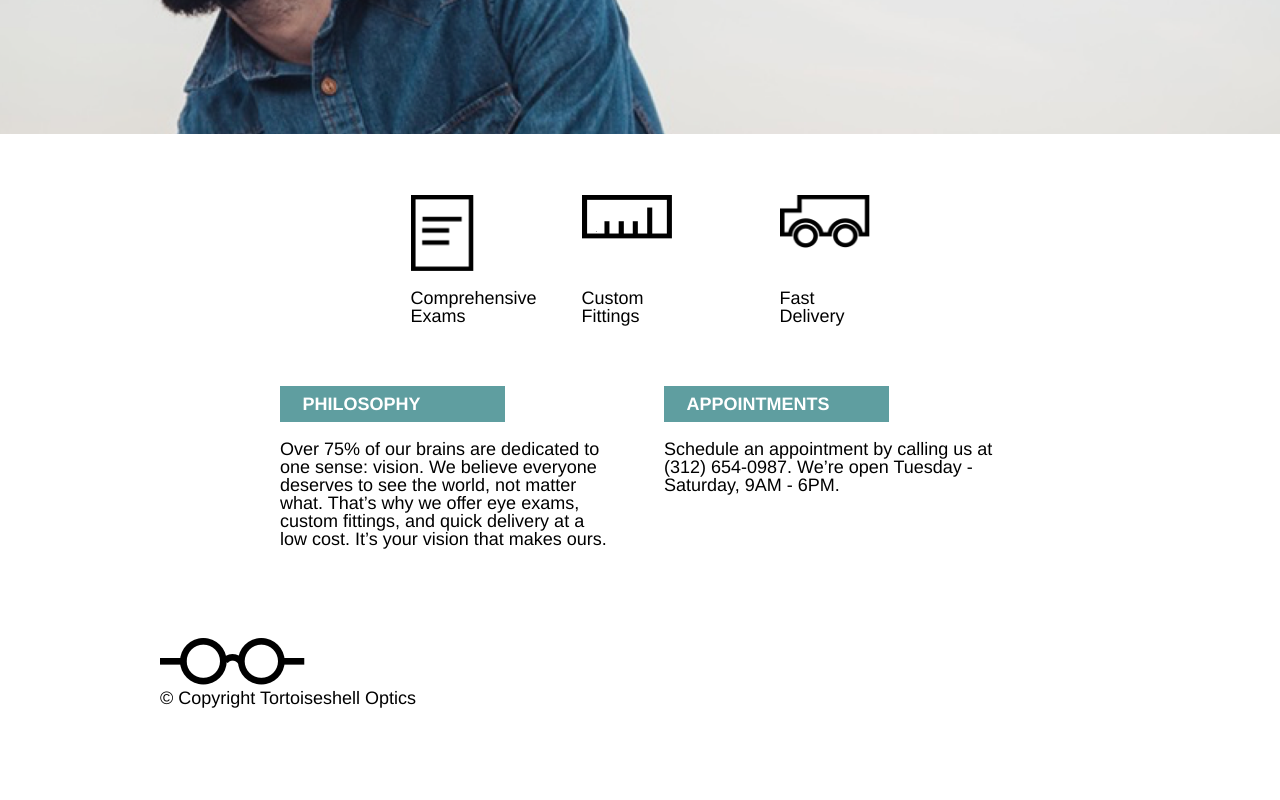
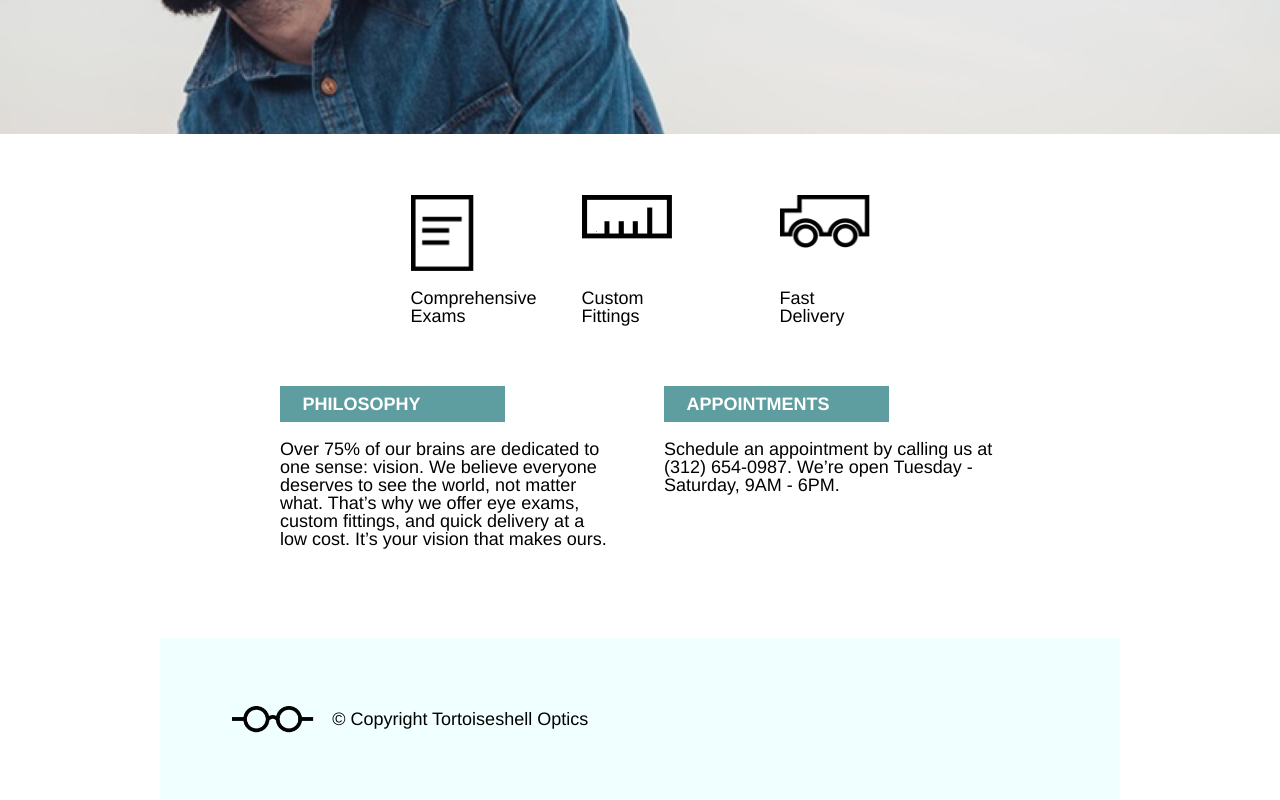
Before and after one commit to kentrepreneur/Tortoiseshell_Optics, a plain HTML site: page index.html in a window 1280 px wide. Shown: the part 424-1224 px from the top of the page. Before the commit the page ends 1132 px from the top, so only its background shows below. Drawn offline with Linux system fonts and the light colour scheme.

Commit message:
Complete footer section.

```diff
--- a/Resources/CSS/style.css
+++ b/Resources/CSS/style.css
@@ -134,3 +134,17 @@ html {
 }
 
 /* Footer Section */
+.f-content {
+  display: flex;
+  flex-flow: row nowrap;
+  align-items: center;
+  background-color: azure;
+  height: 9rem;
+}
+
+.f-content img {
+  height: 1.5rem;
+  padding-left: 4rem;
+  padding-right: 1rem;
+  display: inline;
+}
--- a/index.html
+++ b/index.html
@@ -67,8 +67,10 @@
 
   <footer>
     <div class="container">
-      <img src="./resources/images/logo-black.png" alt="Logo" />
-      <p>&copy; Copyright Tortoiseshell Optics</p>
+      <div class="f-content">
+        <img src="./resources/images/logo-black.png" alt="Logo" />
+        <span>&copy; Copyright Tortoiseshell Optics</span>
+      </div>
     </div>
   </footer>
 </html>
```
